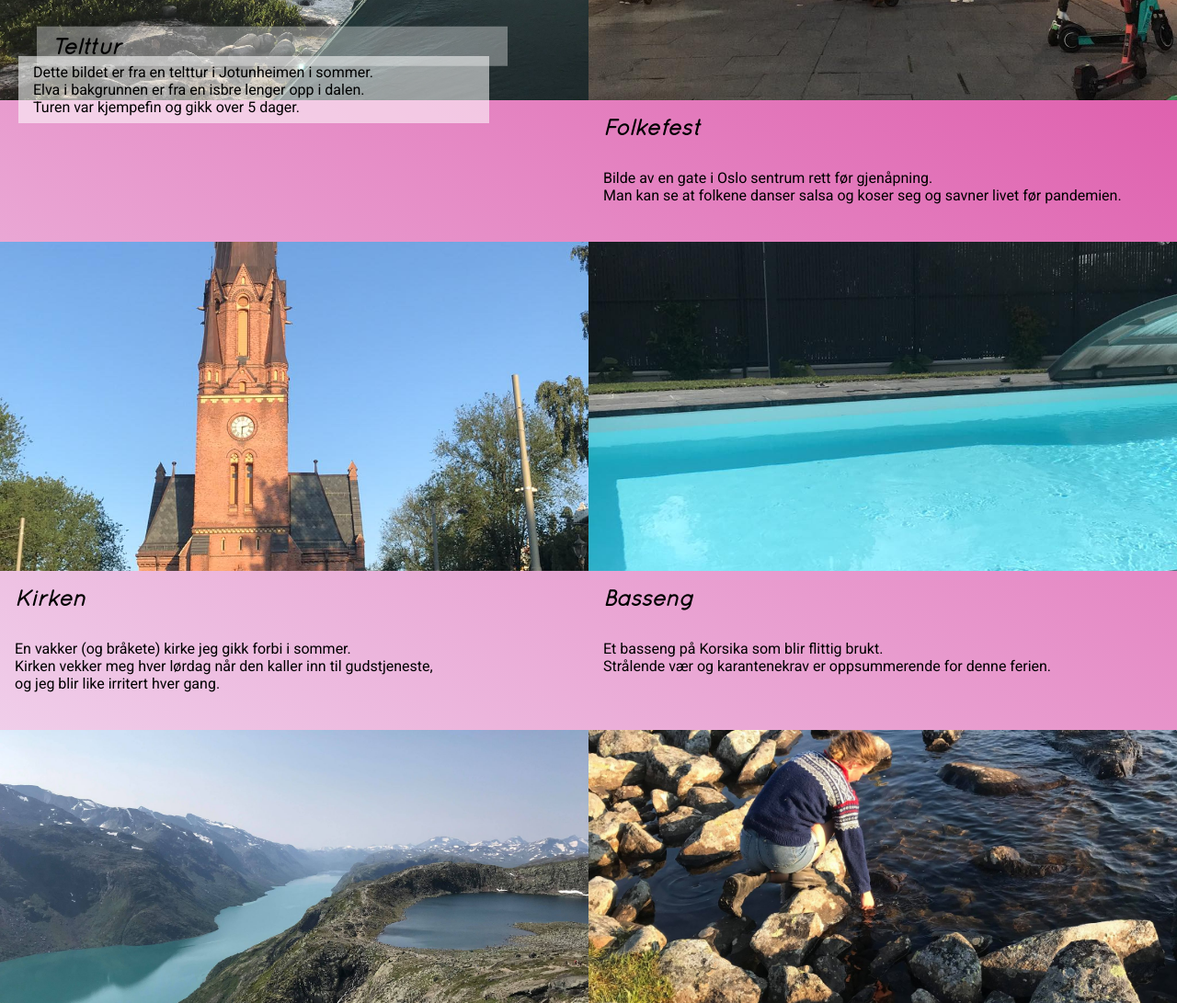
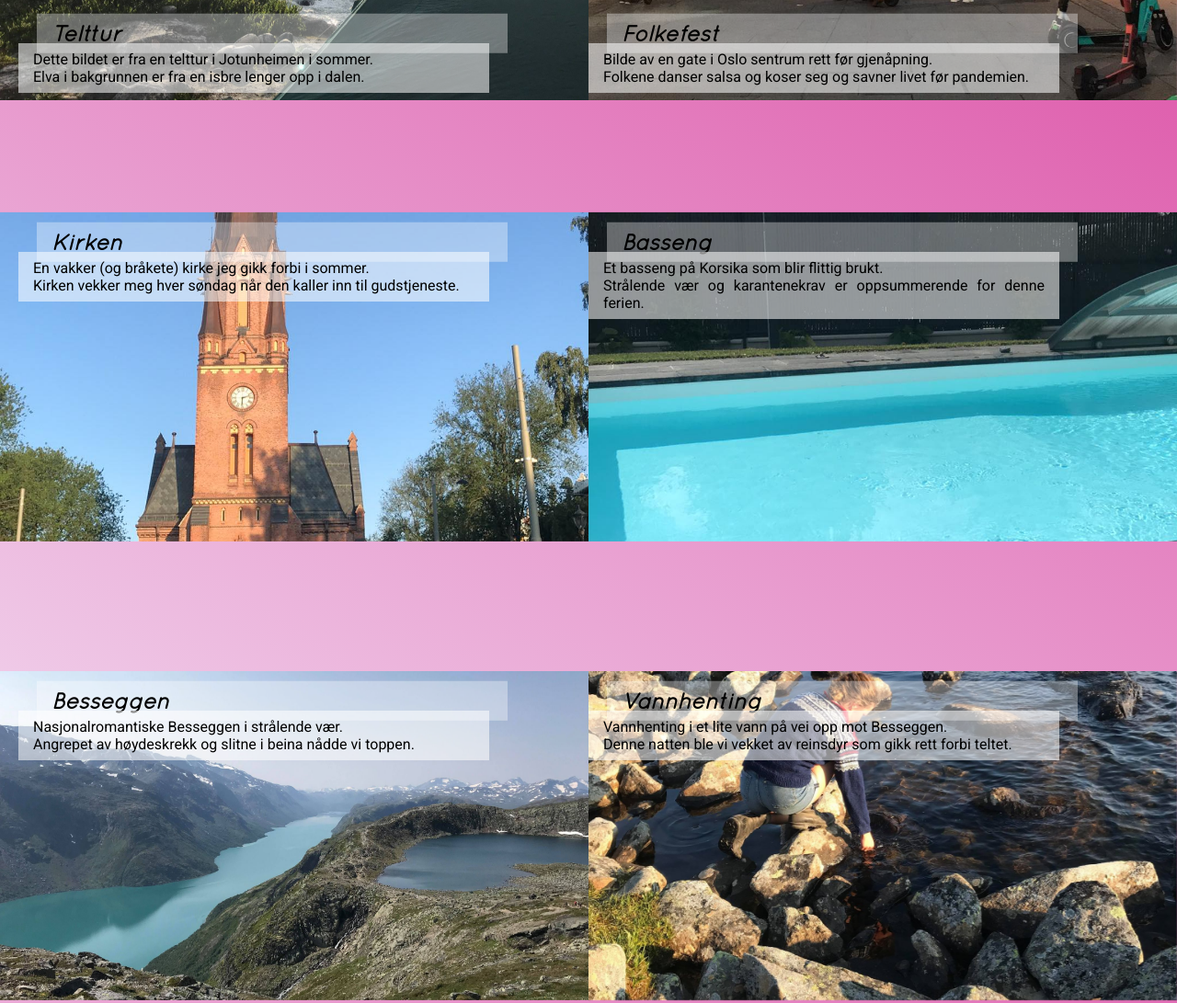
Before and after one commit to junisoreng/DATA1200-Oblig-2, a plain HTML site: page index.html in a window 1280 px wide. Shown: the part 699-1790 px from the top of the page at 92% size. Drawn offline with Linux system fonts and the light colour scheme; files whose address does not match are found by name.

Commit message:
Animasjoner

```diff
--- a/common.css
+++ b/common.css
@@ -120,6 +120,19 @@ h2 {
   object-fit: cover;
 }
 
+.wireframes {
+  position: relative;
+  display: flex;
+  width: 55vw;
+  object-fit: cover;
+  height: auto;
+  flex-direction: column;
+  justify-content: space-evenly;
+  align-items: center;
+  margin: 0;
+
+}
+
 .sun {
   position: relative;
   width: 20vh;
--- a/desktop.css
+++ b/desktop.css
@@ -1,3 +1,20 @@
 .galleri {
     flex-direction: row;
 }
+
+@keyframes slidein {
+    from {
+      margin-left: 100%;
+      width: 300%;
+    }
+
+    to {
+      margin-left: 0%;
+      width: 100%;
+    }
+  }
+
+  .ramme > img {
+    animation-duration: 3s;
+    animation-name: slidein;
+  }
--- a/index.css
+++ b/index.css
@@ -13,7 +13,6 @@
     position: relative;
     width: 50vw;
     height: 100%;
-    overflow: hidden;
     display: flex;
     flex-direction: column;
     justify-content: flex-start;
@@ -36,7 +35,7 @@
 }
 
 .ramme > img{
-    position: relative;
+    position: sticky;
     width: 100%;
     height: 28vw;
     top: 0;
@@ -48,7 +47,7 @@
 }
 
 .text {
-    position: absolute;
+    position: sticky;
     z-index: 2;
     width: 80%;
     bottom: 0;
--- a/index.html
+++ b/index.html
@@ -9,6 +9,7 @@
   <link rel="stylesheet" type="text/css" href="common.css" />
   <link rel="stylesheet" type="text/css" href="index.css" />
   <link rel="stylesheet" type="text/css" media="screen and (max-width:800px) and (min-width: 0)" href="phone.css" />
+  <link rel="stylesheet" type="text/css" media="screen and (min-width: 800px)" href="desktop.css" />
 </head>
 
 <body>
@@ -17,7 +18,7 @@
       <ul class="navbar">
         <li><a href="refleksjon.html">Refleksjon</a></li>
         <li><a href="index.html">Bildegalleri</a></li>
-        <li><a href="wireframes.html">Wireframes</a></li>
+        <li><a href="wireframes.html" target="_blank">Wireframes</a></li>
       </ul>
     </nav>
   </header>
@@ -35,8 +36,7 @@
           <h2><cite>Telttur</cite></h2>
         <p>
           Dette bildet er fra en telttur i Jotunheimen i sommer. <br>
-          Elva i bakgrunnen er fra en isbre lenger opp i dalen. <br>
-          Turen var kjempefin og gikk over 5 dager.
+          Elva i bakgrunnen er fra en isbre lenger opp i dalen.
         </p>
         </div>
       </article>
@@ -44,55 +44,64 @@
 
       <article class="ramme">
         <img  src="images/folkefest.jpg" alt="Folk som danser i gatene">
-        <h2><cite>Folkefest</cite></h2>
+        <div class="text">
+          <h2><cite>Folkefest</cite></h2>
 
         <p>
           Bilde av en gate i Oslo sentrum rett før gjenåpning. <br>
-          Man kan se at folkene danser salsa og koser seg og savner livet før pandemien.
+          Folkene danser salsa og koser seg og savner livet før pandemien.
         </p>
+        </div>
       </article>
 
       <article class="ramme">
         <img  src="images/kirken.jpg" alt="Kirken på Birkelunden">
-        <h2><cite>Kirken</cite></h2>
+        <div class="text">
+          <h2><cite>Kirken</cite></h2>
 
         <p>
           En vakker (og bråkete) kirke jeg gikk forbi i sommer. <br>
-          Kirken vekker meg hver lørdag når den kaller inn til gudstjeneste, <br>
-          og jeg blir like irritert hver gang.
+          Kirken vekker meg hver søndag når den kaller inn til gudstjeneste.
         </p>
+        </div>
       </article>
 
       <article class="ramme">
         <img  src="images/basseng.jpg" alt="Basseng">
-        <h2><cite>Basseng</cite></h2>
+        <div class="text">
+          <h2><cite>Basseng</cite></h2>
 
 
         <p>
           Et basseng på Korsika som blir flittig brukt. <br>
           Strålende vær og karantenekrav er oppsummerende for denne ferien.
         </p>
+        </div>
       </article>
 
 
       <article class="ramme">
         <img src="images/besseggen.jpg" alt="Besseggen">
-        <h2><cite>Besseggen</cite></h2>
+        <div class="text">
+          <h2><cite>Besseggen</cite></h2>
 
         <p>
           Nasjonalromantiske Besseggen i strålende vær. <br>
           Angrepet av høydeskrekk og slitne i beina nådde vi toppen.
         </p>
+        </div>
       </article>
 
       <article class="ramme">
         <img src="images/vannhenting.jpg" alt="Vannhenting i Jotunheimen">
-        <h2><cite>Vannhenting</cite></h2>
+        <div class="text">
+          <h2><cite>Vannhenting</cite></h2>
 
         <p>
           Vannhenting i et lite vann på vei opp mot Besseggen. <br>
           Denne natten ble vi vekket av reinsdyr som gikk rett forbi teltet.
         </p>
+        </div>
       </article>
     </section>
   </main>
```
Also changed, not shown: refleksjon.html (+1 -1 lines), wireframes.html (+2 -2 lines).
